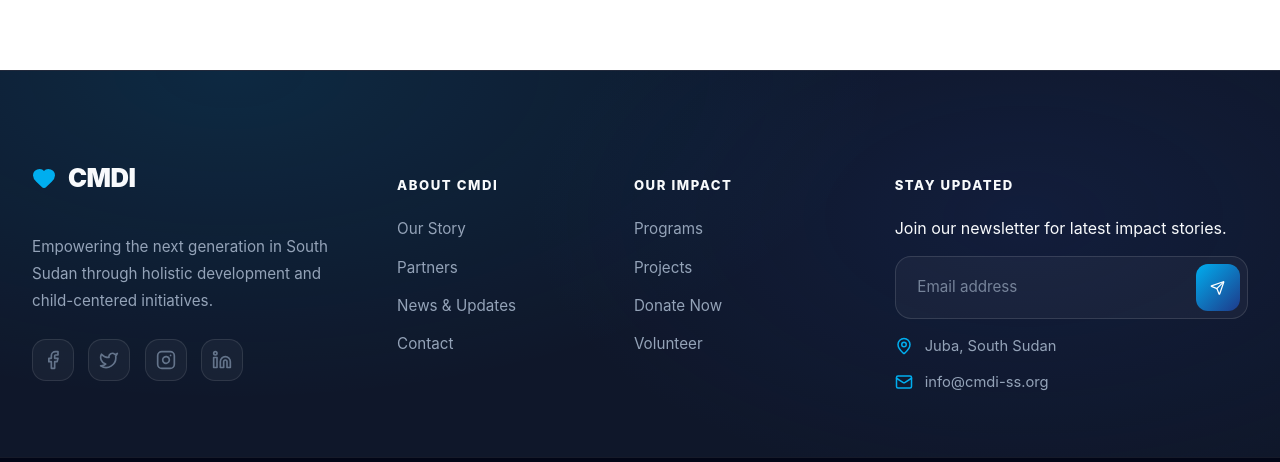
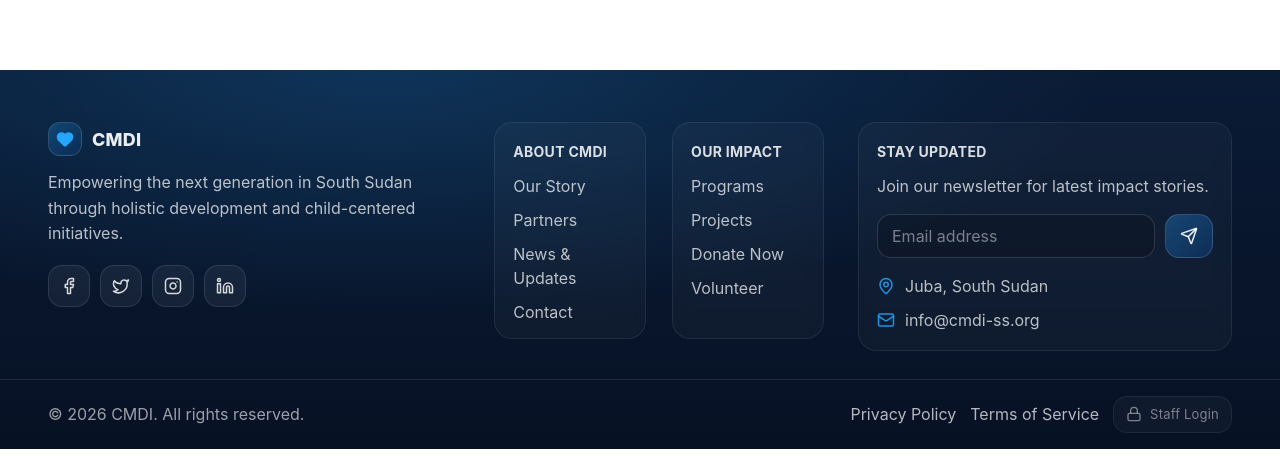
Before and after one commit to Hon-Tap/CMDI, a Next.js app in the folder Frontend/: page /admin/content/news in a window 1280 px wide. Shown: the part 490-952 px from the top of the page. Built offline with nearby package versions, Linux system fonts and the light colour scheme; no server answers.

Commit message:
Redesign footer + improve staff login button

```diff
--- a/Frontend/components/Footer.module.css
+++ b/Frontend/components/Footer.module.css
@@ -1,400 +1,337 @@
-/* Footer.module.css */
+.footer {
+  --bg0: #071124;
+  --bg1: #0a1b35;
+  --ink: rgba(255, 255, 255, 0.92);
+  --muted: rgba(255, 255, 255, 0.72);
+  --faint: rgba(255, 255, 255, 0.55);
+  --line: rgba(255, 255, 255, 0.10);
 
-/* =========================================
-   1. TOKENS (local, safe + modular)
-   ========================================= */
-.footer {
-  --c-bg: #0f172a;         /* slate-900 */
-  --c-bg-2: #020617;       /* slate-950 */
-  --c-text: #f8fafc;       /* slate-50 */
-  --c-muted: #94a3b8;      /* slate-400 */
-  --c-dim: #64748b;        /* slate-500 */
-  --c-accent: #00aeef;     /* cyan */
-  --c-accent-2: #1e3a8a;   /* deep blue */
+  --glass: rgba(255, 255, 255, 0.06);
+  --glass2: rgba(255, 255, 255, 0.09);
 
-  --border: rgba(255, 255, 255, 0.08);
-  --card: rgba(255, 255, 255, 0.04);
-  --card-2: rgba(255, 255, 255, 0.06);
-  --shadow: 0 14px 50px rgba(0, 0, 0, 0.22);
+  --accent: #24a7ff;
+  --accent2: #0b78ff;
 
-  --radius-xl: 22px;
-  --radius-lg: 16px;
-  --radius-md: 12px;
-
-  --trans: cubic-bezier(0.4, 0, 0.2, 1);
+  color: var(--ink);
+  background: radial-gradient(1200px 420px at 30% 0%, rgba(36, 167, 255, 0.18), transparent 60%),
+    linear-gradient(180deg, var(--bg1), var(--bg0));
 }
 
-/* =========================================
-   2. FOOTER WRAP
-   ========================================= */
-.footer {
-  position: relative;
-  background: radial-gradient(1200px 600px at 18% 0%,
-      rgba(0, 174, 239, 0.12),
-      transparent 55%),
-    radial-gradient(900px 500px at 80% 30%,
-      rgba(30, 58, 138, 0.18),
-      transparent 55%),
-    var(--c-bg);
-
-  color: var(--c-text);
-  padding-top: 5.5rem;
-  border-top: 1px solid var(--border);
-  overflow: clip; /* keeps glow effects from stretching layout */
+.top {
+  padding: 52px 0 28px;
 }
 
-/* =========================================
-   3. MAIN GRID
-   ========================================= */
 .container {
-  max-width: 1280px;
+  max-width: 1220px;
   margin: 0 auto;
-  padding: 0 2rem 4rem;
+  padding: 0 18px;
 
   display: grid;
-  grid-template-columns: 1.4fr 2fr 1.6fr;
-  gap: 3.5rem;
+  grid-template-columns: 1.25fr 1fr 1fr;
+  gap: 34px;
+  align-items: start;
 }
 
-/* =========================================
-   4. BRAND COLUMN
-   ========================================= */
-.brandCol {
-  min-width: 0;
+@media (max-width: 980px) {
+  .container {
+    grid-template-columns: 1fr;
+    gap: 28px;
+  }
 }
 
-.logo {
+/* BRAND */
+.brandCol {
+  padding-right: 10px;
+}
+
+.logoRow {
   display: inline-flex;
   align-items: center;
-  gap: 0.75rem;
-
-  font-size: 1.6rem;
-  font-weight: 900;
-  letter-spacing: -0.02em;
-  color: var(--c-text);
-  text-decoration: none;
-  user-select: none;
-
-  margin-bottom: 1.25rem;
+  gap: 10px;
+  margin-bottom: 14px;
 }
 
 .logoMark {
-  width: 42px;
-  height: 42px;
+  width: 34px;
+  height: 34px;
   border-radius: 12px;
-  display: grid;
-  place-items: center;
-  background: linear-gradient(135deg, rgba(0, 174, 239, 0.25), rgba(30, 58, 138, 0.2));
-  border: 1px solid rgba(255, 255, 255, 0.12);
-  box-shadow: 0 10px 30px rgba(0, 174, 239, 0.12);
+  display: inline-flex;
+  align-items: center;
+  justify-content: center;
+
+  background: linear-gradient(135deg, rgba(36, 167, 255, 0.25), rgba(11, 120, 255, 0.10));
+  border: 1px solid rgba(255, 255, 255, 0.14);
+  backdrop-filter: blur(10px);
 }
 
 .logoIcon {
-  color: var(--c-accent);
+  width: 18px;
+  height: 18px;
+  color: var(--accent);
+}
+
+.logoText {
+  font-weight: 800;
+  letter-spacing: 0.2px;
+  font-size: 18px;
 }
 
 .missionText {
-  color: var(--c-muted);
-  line-height: 1.8;
-  font-size: 0.95rem;
-  margin-bottom: 1.5rem;
-  max-width: 42ch;
+  margin: 0 0 18px;
+  color: var(--muted);
+  line-height: 1.6;
+  max-width: 44ch;
 }
 
 .socialLinks {
   display: flex;
-  gap: 0.9rem;
+  gap: 10px;
   flex-wrap: wrap;
 }
 
-.socialLinks a {
+.socialBtn {
   width: 42px;
   height: 42px;
-  display: grid;
-  place-items: center;
+  border-radius: 14px;
 
-  color: var(--c-dim);
-  background: var(--card);
-  border: 1px solid rgba(255, 255, 255, 0.1);
-  border-radius: 14px;
-  text-decoration: none;
+  display: inline-flex;
+  align-items: center;
+  justify-content: center;
 
-  transition: transform 0.18s var(--trans), color 0.18s var(--trans),
-    background 0.18s var(--trans), border-color 0.18s var(--trans);
+  background: var(--glass);
+  border: 1px solid rgba(255, 255, 255, 0.12);
+  color: var(--ink);
+  transition: transform 160ms ease, background 160ms ease, border-color 160ms ease, opacity 160ms ease;
+  opacity: 0.9;
 }
 
-.socialLinks a:hover {
+.socialBtn:hover {
   transform: translateY(-2px);
-  color: var(--c-text);
-  background: rgba(0, 174, 239, 0.12);
-  border-color: rgba(0, 174, 239, 0.25);
+  background: var(--glass2);
+  border-color: rgba(36, 167, 255, 0.22);
+  opacity: 1;
 }
 
-/* =========================================
-   5. LINKS GRID
-   ========================================= */
+/* LINKS */
 .linksGrid {
   display: grid;
   grid-template-columns: 1fr 1fr;
-  gap: 2rem;
-  min-width: 0;
+  gap: 26px;
 }
 
-.linkGroup h4,
-.contactCol h4 {
-  color: var(--c-text);
-  font-size: 0.82rem;
-  text-transform: uppercase;
-  letter-spacing: 0.12em;
-  margin-bottom: 1.25rem;
-  font-weight: 800;
+@media (max-width: 980px) {
+  .linksGrid {
+    grid-template-columns: 1fr;
+    gap: 18px;
+  }
 }
 
-.linkGroup ul {
+.linkGroup {
+  background: rgba(255, 255, 255, 0.03);
+  border: 1px solid rgba(255, 255, 255, 0.08);
+  border-radius: 18px;
+  padding: 18px 18px 14px;
+  backdrop-filter: blur(8px);
+}
+
+.groupTitle {
+  margin: 0 0 12px;
+  font-size: 14px;
+  letter-spacing: 0.3px;
+  text-transform: uppercase;
+  color: rgba(255, 255, 255, 0.85);
+}
+
+.linkList {
   list-style: none;
   padding: 0;
   margin: 0;
   display: grid;
-  gap: 0.85rem;
+  gap: 10px;
 }
 
-.linkGroup a {
-  color: var(--c-muted);
+.link {
+  color: var(--muted);
   text-decoration: none;
-  font-size: 0.95rem;
+  transition: color 160ms ease, transform 160ms ease;
   display: inline-flex;
-  align-items: center;
-  gap: 0.5rem;
-
-  transition: color 0.18s var(--trans), transform 0.18s var(--trans);
+  width: fit-content;
 }
 
-.linkGroup a:hover {
-  color: var(--c-text);
+.link:hover {
+  color: var(--ink);
   transform: translateX(2px);
 }
 
-/* subtle arrow on hover (optional, no extra markup) */
-.linkGroup a::after {
-  content: "→";
-  opacity: 0;
-  transform: translateX(-4px);
-  transition: opacity 0.18s var(--trans), transform 0.18s var(--trans);
-  color: rgba(0, 174, 239, 0.9);
+/* CONTACT / NEWSLETTER */
+.contactCol {
+  background: rgba(255, 255, 255, 0.03);
+  border: 1px solid rgba(255, 255, 255, 0.08);
+  border-radius: 18px;
+  padding: 18px;
+  backdrop-filter: blur(8px);
 }
 
-.linkGroup a:hover::after {
-  opacity: 1;
-  transform: translateX(0);
-}
-
-/* =========================================
-   6. CONTACT / NEWSLETTER CARD
-   ========================================= */
-.contactCol {
-  min-width: 0;
-}
-
-.card {
-  background: linear-gradient(180deg, var(--card), rgba(255, 255, 255, 0.02));
-  border: 1px solid rgba(255, 255, 255, 0.1);
-  border-radius: var(--radius-xl);
-  padding: 1.25rem;
-  box-shadow: var(--shadow);
-}
-
-.cardNote {
-  color: var(--c-muted);
-  font-size: 0.92rem;
-  line-height: 1.7;
-  margin: -0.25rem 0 1rem;
+.subText {
+  margin: 0 0 14px;
+  color: var(--muted);
+  line-height: 1.6;
 }
 
 .newsletter {
-  display: flex;
-  gap: 0.5rem;
-  padding: 0.45rem;
-  border-radius: var(--radius-lg);
-
-  background: rgba(255, 255, 255, 0.04);
-  border: 1px solid rgba(255, 255, 255, 0.12);
+  display: grid;
+  grid-template-columns: 1fr auto;
+  gap: 10px;
+  align-items: center;
+  margin-bottom: 16px;
 }
 
-.newsletter input {
-  background: transparent;
-  border: none;
-  padding: 0.75rem 0.9rem;
-  color: var(--c-text);
-  width: 100%;
+.input {
+  height: 44px;
+  border-radius: 14px;
+  padding: 0 14px;
+
+  background: rgba(0, 0, 0, 0.18);
+  border: 1px solid rgba(255, 255, 255, 0.14);
+  color: var(--ink);
   outline: none;
-  font-size: 0.95rem;
 }
 
-.newsletter input::placeholder {
-  color: rgba(148, 163, 184, 0.75);
+.input::placeholder {
+  color: rgba(255, 255, 255, 0.45);
 }
 
-.newsletter button {
-  background: linear-gradient(135deg, var(--c-accent) 0%, var(--c-accent-2) 100%);
-  color: white;
-  border: none;
-  padding: 0.75rem 0.9rem;
-  border-radius: 12px;
-  cursor: pointer;
-  font-weight: 800;
-  transition: transform 0.18s var(--trans), filter 0.18s var(--trans);
-  white-space: nowrap;
+.input:focus {
+  border-color: rgba(36, 167, 255, 0.35);
+  box-shadow: 0 0 0 4px rgba(36, 167, 255, 0.12);
 }
 
-.newsletter button:hover {
-  transform: translateY(-1px);
-  filter: brightness(1.05);
+.sendBtn {
+  width: 48px;
+  height: 44px;
+  border-radius: 14px;
+
+  border: 1px solid rgba(255, 255, 255, 0.14);
+  background: linear-gradient(135deg, rgba(36, 167, 255, 0.30), rgba(11, 120, 255, 0.18));
+  color: var(--ink);
+
+  display: inline-flex;
+  align-items: center;
+  justify-content: center;
+
+  cursor: pointer;
+  transition: transform 160ms ease, border-color 160ms ease, opacity 160ms ease;
 }
 
-.newsletter button:active {
-  transform: translateY(0);
+.sendBtn:hover {
+  transform: translateY(-1px);
+  border-color: rgba(36, 167, 255, 0.30);
 }
 
 .contactInfo {
-  margin-top: 1rem;
   display: grid;
-  gap: 0.85rem;
+  gap: 10px;
 }
 
 .contactItem {
-  display: flex;
-  align-items: flex-start;
-  gap: 0.75rem;
-  color: var(--c-muted);
-  font-size: 0.92rem;
-  line-height: 1.5;
+  display: inline-flex;
+  gap: 10px;
+  align-items: center;
+  color: var(--muted);
 }
 
 .contactIcon {
-  color: var(--c-accent);
-  margin-top: 2px;
+  color: rgba(36, 167, 255, 0.85);
+  flex: 0 0 auto;
 }
 
-.contactItem a {
-  color: var(--c-muted);
+.mailLink {
+  color: var(--muted);
   text-decoration: none;
-  transition: color 0.18s var(--trans);
 }
 
-.contactItem a:hover {
-  color: var(--c-text);
+.mailLink:hover {
+  color: var(--ink);
+  text-decoration: underline;
 }
 
-/* =========================================
-   7. DIVIDER
-   ========================================= */
-.divider {
-  max-width: 1280px;
-  margin: 0 auto;
-  padding: 0 2rem;
-}
-
-.dividerLine {
-  height: 1px;
-  background: linear-gradient(90deg, transparent, rgba(255,255,255,0.12), transparent);
-}
-
-/* =========================================
-   8. BOTTOM BAR
-   ========================================= */
+/* BOTTOM BAR */
 .bottomBar {
-  background: var(--c-bg-2);
-  border-top: 1px solid var(--border);
-  padding: 1.5rem 0;
+  border-top: 1px solid var(--line);
+  padding: 16px 0;
 }
 
 .bottomContainer {
-  max-width: 1280px;
+  max-width: 1220px;
   margin: 0 auto;
-  padding: 0 2rem;
+  padding: 0 18px;
 
   display: flex;
+  align-items: center;
   justify-content: space-between;
-  align-items: center;
-  gap: 1rem;
-
-  color: var(--c-dim);
-  font-size: 0.88rem;
-}
-
-.legalLinks {
-  display: flex;
-  gap: 1.5rem;
+  gap: 14px;
   flex-wrap: wrap;
 }
 
-.legalLinks a {
-  color: var(--c-dim);
-  text-decoration: none;
-  transition: color 0.18s var(--trans);
+.copyright {
+  margin: 0;
+  color: rgba(255, 255, 255, 0.60);
 }
 
-.legalLinks a:hover {
-  color: var(--c-text);
+.bottomLinks {
+  display: flex;
+  align-items: center;
+  gap: 14px;
+  flex-wrap: wrap;
 }
 
-/* =========================================
-   9. RESPONSIVE
-   ========================================= */
-@media (max-width: 1024px) {
-  .container {
-    grid-template-columns: 1fr 1fr;
-    gap: 2.5rem;
-  }
+.legalLink {
+  color: rgba(255, 255, 255, 0.70);
+  text-decoration: none;
+  transition: color 160ms ease;
+}
 
-  .contactCol {
-    grid-column: span 2;
+.legalLink:hover {
+  color: var(--ink);
+}
+
+/* Staff Login: subtle + slightly blurred, becomes clear on hover/focus */
+.staffLink {
+  display: inline-flex;
+  align-items: center;
+  gap: 8px;
+
+  padding: 8px 12px;
+  border-radius: 14px;
+
+  background: rgba(255, 255, 255, 0.06);
+  border: 1px solid rgba(255, 255, 255, 0.12);
+  color: rgba(255, 255, 255, 0.78);
+  text-decoration: none;
+
+  opacity: 0.60;
+  filter: blur(0.35px);
+  backdrop-filter: blur(10px);
+
+  transition: opacity 160ms ease, filter 160ms ease, border-color 160ms ease, transform 160ms ease;
+}
+
+.staffText {
+  font-size: 13px;
+  letter-spacing: 0.2px;
+}
+
+.staffLink:hover,
+.staffLink:focus-visible {
+  opacity: 1;
+  filter: none;
+  border-color: rgba(36, 167, 255, 0.35);
+  transform: translateY(-1px);
+  outline: none;
+}
+
+@media (max-width: 520px) {
+  .staffLink {
+    padding: 9px 12px; /* slightly bigger tap target */
   }
 }
-
-@media (max-width: 640px) {
-  .footer {
-    padding-top: 4.5rem;
-  }
-
-  .container {
-    grid-template-columns: 1fr;
-    gap: 2.25rem;
-    padding: 0 1.25rem 3.5rem;
-  }
-
-  .linksGrid {
-    grid-template-columns: 1fr;
-    gap: 1.75rem;
-  }
-
-  .contactCol {
-    grid-column: span 1;
-  }
-
-  .bottomContainer {
-    flex-direction: column;
-    text-align: center;
-  }
-
-  .divider {
-    padding: 0 1.25rem;
-  }
-}
-
-/* =========================================
-   10. REDUCED MOTION
-   ========================================= */
-@media (prefers-reduced-motion: reduce) {
-  .socialLinks a,
-  .linkGroup a,
-  .newsletter button {
-    transition: none !important;
-  }
-
-  .socialLinks a:hover,
-  .linkGroup a:hover,
-  .newsletter button:hover {
-    transform: none !important;
-  }
-}
--- a/Frontend/components/Footer.tsx
+++ b/Frontend/components/Footer.tsx
@@ -1,80 +1,129 @@
 'use client';
 
-import { useState, useEffect } from 'react';
 import Link from 'next/link';
 import {
-  Mail, MapPin, Facebook, Twitter,
-  Instagram, Linkedin, Heart, Send
+  Mail,
+  MapPin,
+  Facebook,
+  Twitter,
+  Instagram,
+  Linkedin,
+  Heart,
+  Send,
+  Lock,
 } from 'lucide-react';
 import styles from './Footer.module.css';
 
 export default function Footer() {
-  const [hasMounted, setHasMounted] = useState(false);
-  const [year, setYear] = useState(2026);
-
-  useEffect(() => {
-    setHasMounted(true);
-    setYear(new Date().getFullYear());
-  }, []);
-
-  if (!hasMounted) return <footer className={styles.footer} />;
+  const year = new Date().getFullYear();
 
   return (
     <footer className={styles.footer}>
+      <div className={styles.top}>
         <div className={styles.container}>
+          {/* BRAND */}
+          <div className={styles.brandCol}>
+            <div className={styles.logoRow}>
+              <span className={styles.logoMark} aria-hidden="true">
+                <Heart className={styles.logoIcon} fill="currentColor" />
+              </span>
+              <span className={styles.logoText}>CMDI</span>
+            </div>
 
-        {/* BRAND COLUMN */}
-        <div className={styles.brandCol}>
-          <div className={styles.logo}>
-            <Heart className={styles.logoIcon} fill="currentColor" />
-            <span>CMDI</span>
-          </div>
             <p className={styles.missionText}>
-            Empowering the next generation in South Sudan through
-            holistic development and child-centered initiatives.
+              Empowering the next generation in South Sudan through holistic development and
+              child-centered initiatives.
             </p>
+
             <div className={styles.socialLinks}>
-            <a href="#" aria-label="Facebook"><Facebook size={20} /></a>
-            <a href="#" aria-label="Twitter"><Twitter size={20} /></a>
-            <a href="#" aria-label="Instagram"><Instagram size={20} /></a>
-            <a href="#" aria-label="LinkedIn"><Linkedin size={20} /></a>
+              <a href="#" aria-label="Facebook" className={styles.socialBtn}>
+                <Facebook size={18} />
+              </a>
+              <a href="#" aria-label="Twitter" className={styles.socialBtn}>
+                <Twitter size={18} />
+              </a>
+              <a href="#" aria-label="Instagram" className={styles.socialBtn}>
+                <Instagram size={18} />
+              </a>
+              <a href="#" aria-label="LinkedIn" className={styles.socialBtn}>
+                <Linkedin size={18} />
+              </a>
             </div>
           </div>
 
-        {/* LINKS COLUMNS - Synced with Navbar */}
-        <div className={styles.linksGrid}>
+          {/* LINKS */}
+          <nav className={styles.linksGrid} aria-label="Footer navigation">
             <div className={styles.linkGroup}>
-            <h4>About CMDI</h4>
-            <ul>
-              <li><Link href="/about">Our Story</Link></li>
-              <li><Link href="/partners">Partners</Link></li>
-              <li><Link href="/news">News & Updates</Link></li>
-              <li><Link href="/contact">Contact</Link></li>
+              <h4 className={styles.groupTitle}>About CMDI</h4>
+              <ul className={styles.linkList}>
+                <li>
+                  <Link href="/about" className={styles.link}>
+                    Our Story
+                  </Link>
+                </li>
+                <li>
+                  <Link href="/partners" className={styles.link}>
+                    Partners
+                  </Link>
+                </li>
+                <li>
+                  <Link href="/news" className={styles.link}>
+                    News &amp; Updates
+                  </Link>
+                </li>
+                <li>
+                  <Link href="/contact" className={styles.link}>
+                    Contact
+                  </Link>
+                </li>
               </ul>
             </div>
 
             <div className={styles.linkGroup}>
-            <h4>Our Impact</h4>
-            <ul>
-              <li><Link href="/programs">Programs</Link></li>
-              <li><Link href="/projects">Projects</Link></li>
-              <li><Link href="/donate">Donate Now</Link></li>
-              <li><Link href="/volunteer">Volunteer</Link></li>
+              <h4 className={styles.groupTitle}>Our Impact</h4>
+              <ul className={styles.linkList}>
+                <li>
+                  <Link href="/programs" className={styles.link}>
+                    Programs
+                  </Link>
+                </li>
+                <li>
+                  <Link href="/projects" className={styles.link}>
+                    Projects
+                  </Link>
+                </li>
+                <li>
+                  <Link href="/donate" className={styles.link}>
+                    Donate Now
+                  </Link>
+                </li>
+                <li>
+                  <Link href="/volunteer" className={styles.link}>
+                    Volunteer
+                  </Link>
+                </li>
               </ul>
             </div>
-        </div>
+          </nav>
 
-        {/* NEWSLETTER COLUMN */}
+          {/* NEWSLETTER + CONTACT */}
           <div className={styles.contactCol}>
-          <h4>Stay Updated</h4>
-          <p>Join our newsletter for latest impact stories.</p>
-          <form className={styles.newsletter} onSubmit={(e) => e.preventDefault()}>
+            <h4 className={styles.groupTitle}>Stay Updated</h4>
+            <p className={styles.subText}>Join our newsletter for latest impact stories.</p>
+
+            <form
+              className={styles.newsletter}
+              onSubmit={(e) => e.preventDefault()}
+              aria-label="Newsletter signup"
+            >
               <input
+                className={styles.input}
                 type="email"
+                name="email"
                 placeholder="Email address"
-              suppressHydrationWarning
+                autoComplete="email"
               />
-            <button type="submit" aria-label="Subscribe" suppressHydrationWarning>
+              <button className={styles.sendBtn} type="submit" aria-label="Subscribe">
                 <Send size={18} />
               </button>
             </form>
@@ -86,23 +135,41 @@ export default function Footer() {
               </div>
               <div className={styles.contactItem}>
                 <Mail size={18} className={styles.contactIcon} />
-              <a href="mailto:info@cmdi-ss.org">info@cmdi-ss.org</a>
+                <a className={styles.mailLink} href="mailto:info@cmdi-ss.org">
+                  info@cmdi-ss.org
+                </a>
+              </div>
             </div>
           </div>
         </div>
       </div>
 
+      {/* BOTTOM BAR */}
       <div className={styles.bottomBar}>
         <div className={styles.bottomContainer}>
-          <p>© <span suppressHydrationWarning>{year}</span> CMDI. All rights reserved.</p>
-          <div className={styles.legalLinks}>
-            <Link href="/privacy">Privacy Policy</Link>
-            <Link href="/terms">Terms of Service</Link>
+          <p className={styles.copyright}>
+            © <span suppressHydrationWarning>{year}</span> CMDI. All rights reserved.
+          </p>
 
-            <Link href="/admin/login" className={styles.adminLink} prefetch={false}>
-              Staff Login
+          <div className={styles.bottomLinks}>
+            <Link href="/privacy" className={styles.legalLink}>
+              Privacy Policy
+            </Link>
+            <Link href="/terms" className={styles.legalLink}>
+              Terms of Service
             </Link>
 
+            {/* Admin-only: subtle/blur, becomes clear on hover/focus */}
+            <Link
+              href="/admin/login"
+              className={styles.staffLink}
+              prefetch={false}
+              aria-label="Staff login (admin only)"
+              title="Staff only"
+            >
+              <Lock size={16} />
+              <span className={styles.staffText}>Staff Login</span>
+            </Link>
           </div>
         </div>
       </div>
```
Also changed, not shown: 2 other files (tests, documents, lock files or other folders). Lines whose indentation alone changed are shown as unchanged.
